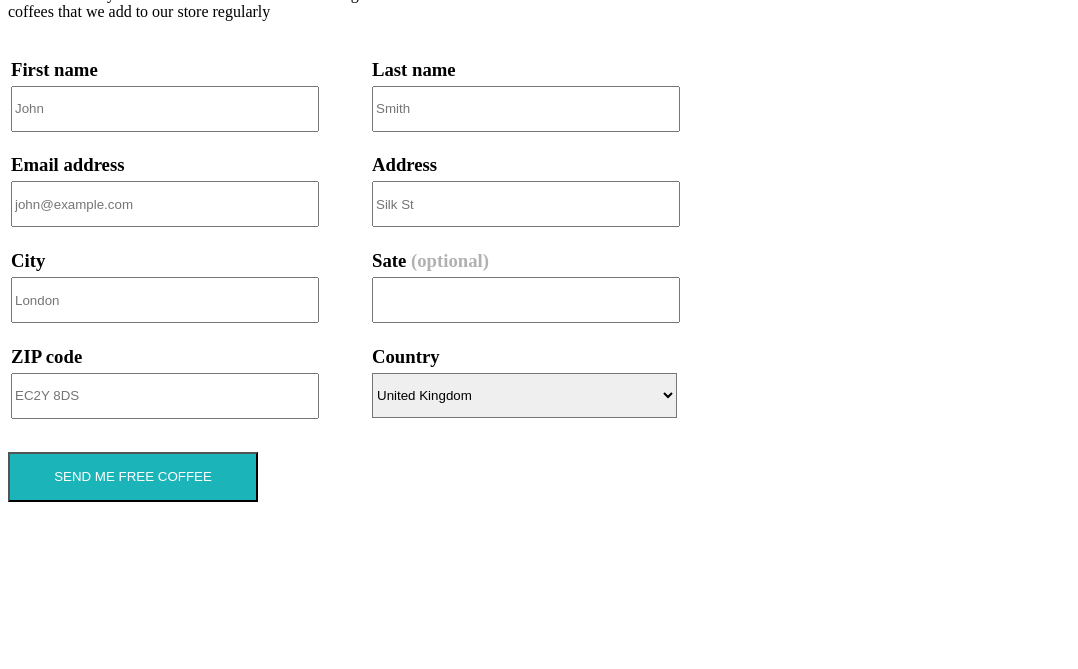
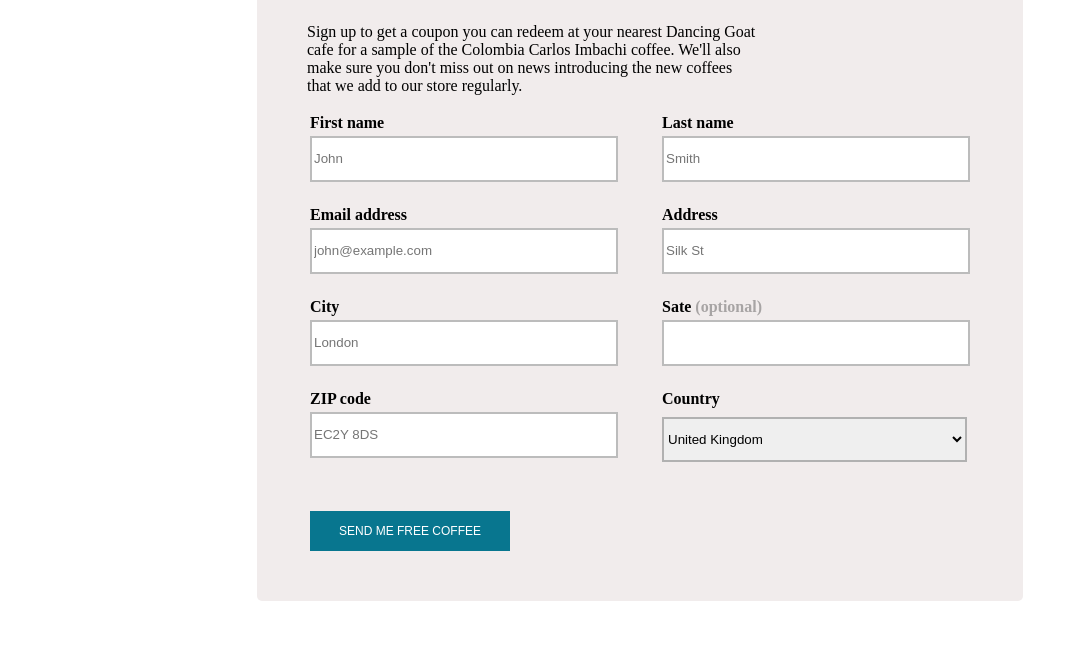
Before and after one commit to Phanvanahai1995/Execite2, a plain HTML site: page bai-1/index.html in a window 1280 px wide. Shown: the part 131-800 px from the top of the page, without its empty margins (0-1078 px from the left). Drawn offline with Linux system fonts and the light colour scheme.

Commit message:
Bai tap buoi 2

```diff
--- a/bai-1/index.html
+++ b/bai-1/index.html
@@ -7,18 +7,22 @@
     <link rel="stylesheet" href="style.css" />
   </head>
   <body>
+    <div class="container">
       <h1>Try a free sample</h1>
       <p>
-      Sign up to get a coupon you can redeem at your nearest Dancing <br />
-      Goat cafe for a sample of the Colombia Carlos Imbachi coffe. We'll <br />
-      also make sure you don't miss out on news introducing the new <br />
-      coffees that we add to our store regularly
+        Sign up to get a coupon you can redeem at your nearest Dancing Goat cafe
+        for a sample of the Colombia Carlos Imbachi coffee. We'll also make sure
+        you don't miss out on news introducing the new coffees that we add to
+        our store regularly.
       </p>
       <form>
         <table>
           <tr>
+            <th>First name</th>
+            <th>Last name</th>
+          </tr>
+          <tr>
             <td>
-            <h3>First name</h3>
               <input
                 class="empty-box"
                 type="text"
@@ -28,8 +32,7 @@
                 required
               />
             </td>
-          <td class="distance">
-            <h3>Last name</h3>
+            <td>
               <input
                 class="empty-box"
                 type="text"
@@ -41,8 +44,11 @@
             </td>
           </tr>
           <tr>
+            <th>Email address</th>
+            <th>Address</th>
+          </tr>
+          <tr>
             <td>
-            <h3>Email address</h3>
               <input
                 class="empty-box"
                 type="email"
@@ -52,8 +58,7 @@
                 required
               />
             </td>
-          <td class="distance">
-            <h3>Address</h3>
+            <td>
               <input
                 class="empty-box"
                 type="text"
@@ -65,8 +70,11 @@
             </td>
           </tr>
           <tr>
+            <th>City</th>
+            <th>Sate <span>(optional)</span></th>
+          </tr>
+          <tr>
             <td>
-            <h3>City</h3>
               <input
                 class="empty-box"
                 type="text"
@@ -77,14 +85,14 @@
                 required
               />
             </td>
-          <td class="distance">
-            <h3>Sate <span class="text-opacity">(optional)</span></h3>
-            <input class="empty-box" type="text" name="Sate" />
-          </td>
+            <td><input class="empty-box" type="text" name="Sate" /></td>
+          </tr>
+          <tr>
+            <th>ZIP code</th>
+            <th>Country</th>
           </tr>
           <tr>
             <td>
-            <h3>ZIP code</h3>
               <input
                 class="empty-box"
                 type="text"
@@ -94,8 +102,7 @@
                 required
               />
             </td>
-          <td class="distance">
-            <h3>Country</h3>
+            <td>
               <select name="country" id="country">
                 <option value="United Kingdom">United Kingdom</option>
                 <option value="Viet Nam">Viet Nam</option>
@@ -106,5 +113,6 @@
         </table>
         <button class="button">SEND ME FREE COFFEE</button>
       </form>
+    </div>
   </body>
 </html>
--- a/bai-1/style.css
+++ b/bai-1/style.css
@@ -1,29 +1,62 @@
-h3 {
+body {
+  display: flex;
+  justify-content: center;
+  align-items: center;
+}
+
+.container {
+  display: flex;
+  justify-content: center;
+  flex-flow: column;
+  min-height: 100%;
+  background-color: #f1ecec;
+  padding: 50px 10px 50px 50px;
+  border-radius: 5px;
+}
+
+.container h3 {
   margin-bottom: 5px;
 }
+
+.container p {
+  width: 450px;
+}
+
+.container table th {
+  text-align: left;
+}
+
 .empty-box {
   width: 300px;
   height: 40px;
+  margin-bottom: 20px;
+  margin-right: 40px;
+  border: 2px solid rgba(33, 33, 33, 0.3);
+  border-radius: 0;
+  outline: none;
 }
 
-.text-opacity {
+span {
   opacity: 0.3;
 }
 
-select {
-  border-radius: 0%;
+#country {
   width: 305px;
   height: 45px;
+  border: 2px solid rgba(33, 33, 33, 0.3);
+  border-radius: 0;
+  margin-top: -10px;
+  outline: none;
 }
 
 .button {
   margin-top: 30px;
-  width: 250px;
-  height: 50px;
+  width: 200px;
+  height: 40px;
+  border: none;
+  outline: none;
+  margin-left: 3px;
+  font-size: 12px;
   color: #fff;
-  background-color: rgb(27, 180, 185);
+  background-color: #08768f;
 }
-
-.distance {
-  padding-left: 50px;
-}
```
Also changed, not shown: bai-3/index.html (+16 -8 lines), bai-4/index.html (+6 -3 lines), bai-5/index.html (+2 -2 lines), index.html (+7 -5 lines). Lines whose indentation alone changed are shown as unchanged.
